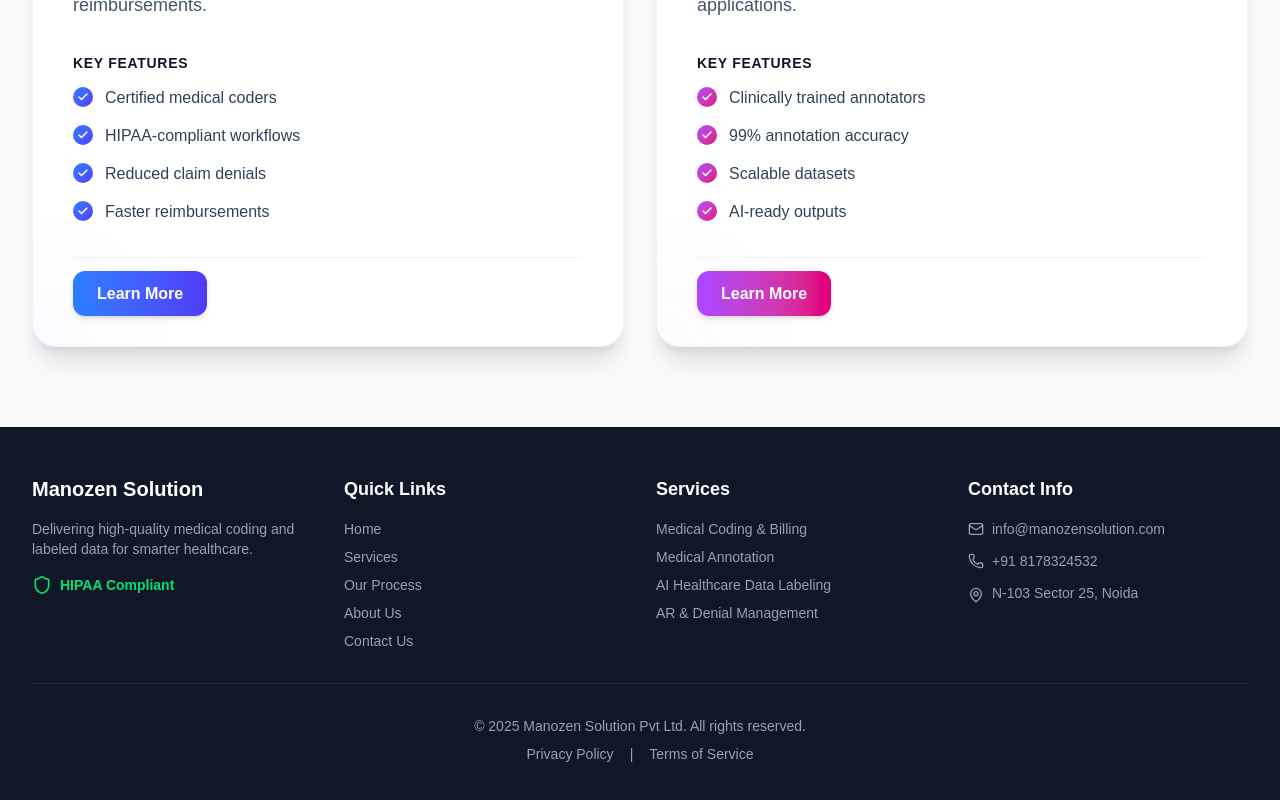
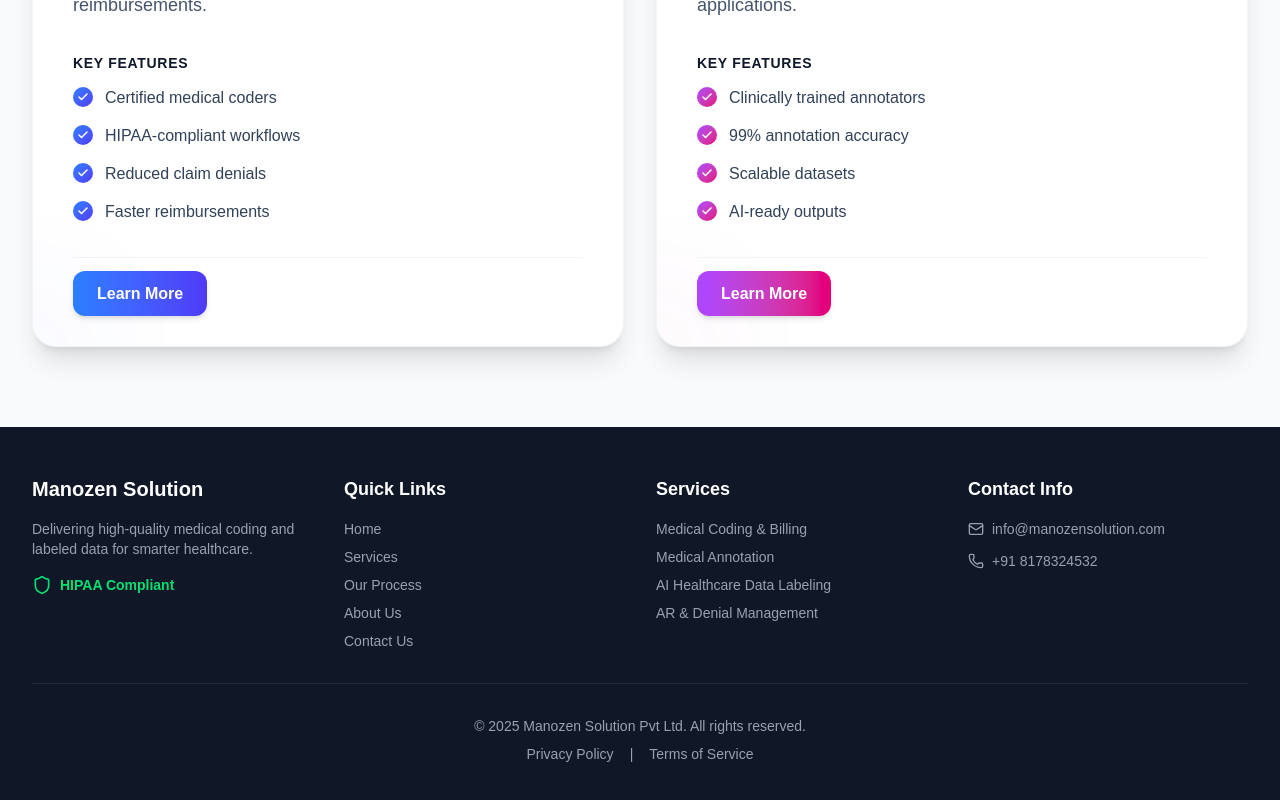
Before and after one commit to itsankittiwari/manozen, a Next.js app: page / in a window 1280 px wide. Shown: the part 2907-3707 px from the top of the page. Built offline with nearby package versions, Linux system fonts and the light colour scheme.

Commit message:
[IMP] Improve the deployment changes

```diff
--- a/src/components/Footer.jsx
+++ b/src/components/Footer.jsx
@@ -53,10 +53,10 @@
                 <Phone size={16} />
                 <span>+91 8178324532</span>
               </li>
-              <li className="flex items-start space-x-2">
+              {/* <li className="flex items-start space-x-2">
                 <MapPin size={16} className="mt-1" />
                 <span>N-103 Sector 25, Noida</span>
-              </li>
+              </li> */}
             </ul>
           </div>
         </div>
```
